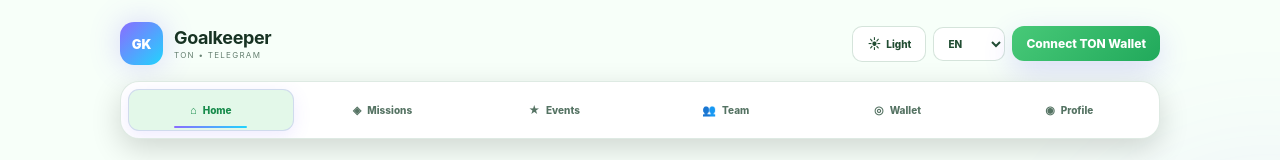
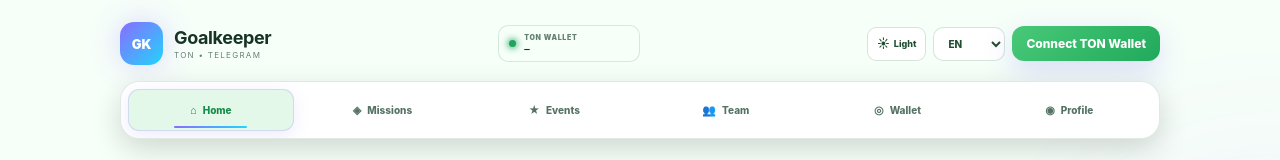
Before and after one commit to SANDEEP0181/Goalkeeper-, a plain HTML site: page index.html in a window 1280 px wide. Shown: the top 160 px of the page. Drawn offline with Linux system fonts and the light colour scheme; a script that the page names is missing.

Commit message:
Fix compact theme toggle and wallet chip UI

```diff
--- a/style.css
+++ b/style.css
@@ -163,3 +163,15 @@ body{background:#f7fff9!important;color:#173323!important}
 .progress-track{background:rgba(25,105,58,.09)!important}
 .progress-track i{background:linear-gradient(90deg,#2fb765,#8be0aa)!important}
 body.light-theme .pro-nav,body.light-theme .pro-command,body.light-theme .pro-grid .card{background:#fff!important;color:#173323!important}
+
+/* Goalkeeper UI polish v20260923 */
+.account-actions{display:flex;align-items:center;gap:7px}
+.account-actions .theme-toggle{min-width:54px;width:auto;height:34px;min-height:34px;padding:6px 9px!important;border-radius:9px;font-size:10px;gap:4px}
+.account-actions .theme-toggle span:first-child{font-size:12px;line-height:1}
+.account-actions .theme-toggle span:last-child{font-size:9px;font-weight:800}
+.connected-wallet-chip{display:flex;align-items:center;gap:8px;min-width:142px;max-width:210px;padding:7px 10px;border:1px solid var(--line);border-radius:10px;background:rgba(255,255,255,.035);overflow:hidden}
+.connected-wallet-chip>span:last-child{min-width:0;display:flex;flex-direction:column}
+.connected-wallet-chip small{display:block;color:var(--muted);font-size:7px;font-weight:900;letter-spacing:.1em}
+.connected-wallet-chip strong{display:block;margin-top:2px;color:var(--text);font:800 9px ui-monospace,SFMono-Regular,Menlo,monospace;white-space:nowrap;overflow:hidden;text-overflow:ellipsis}
+.wallet-live-dot{width:7px;height:7px;flex:0 0 7px;border-radius:50%;background:var(--green);box-shadow:0 0 10px var(--green)}
+@media(max-width:700px){.account-actions{grid-template-columns:auto minmax(0,1fr) auto;display:grid;align-items:center}.account-actions .theme-toggle{width:54px;min-width:54px}.account-actions .language-select{width:100%;min-width:0}.account-actions .primary.compact,.account-actions .secondary.compact{min-height:34px;padding:7px 9px;font-size:9px}.connected-wallet-chip{max-width:none}}
```
